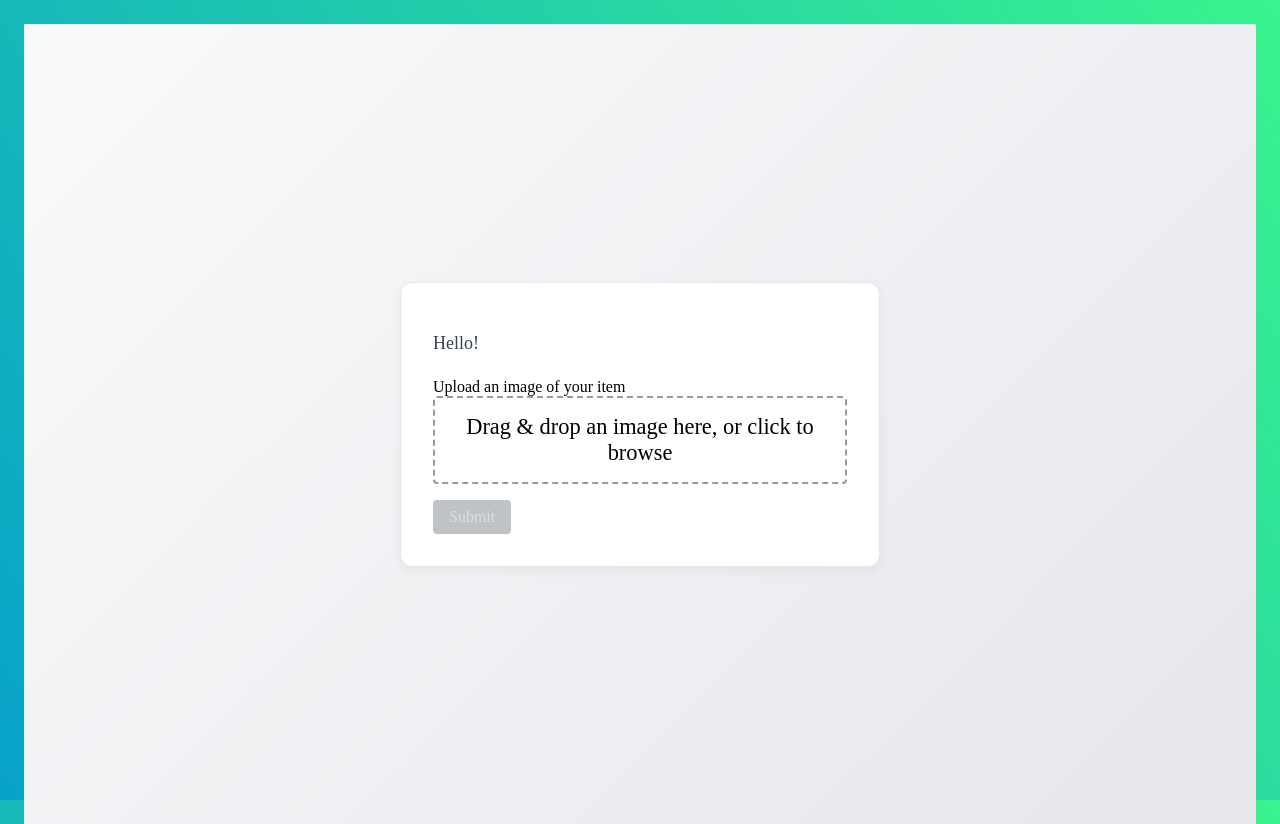
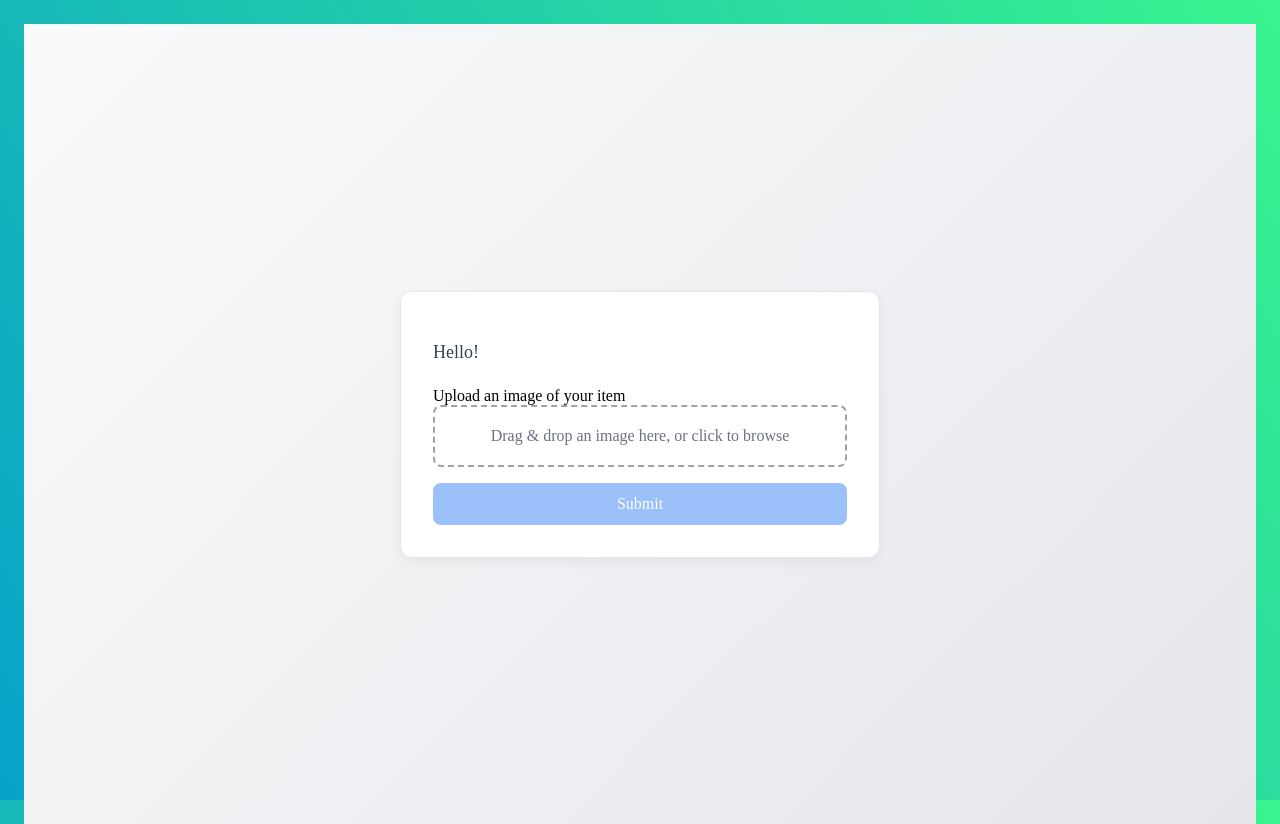
Before and after one commit to TheDarkFyre/item-disposal-website, a Next.js app: page / in a window 1280 px wide. Built offline with nearby package versions, Linux system fonts and the light colour scheme.

Commit message:
Update prompt-form.module.css

```diff
--- a/src/app/components/prompt-form.module.css
+++ b/src/app/components/prompt-form.module.css
@@ -1,33 +1,47 @@
 .input {
     width: 100%;
-    font-size: 1.4rem;
-    padding: 1rem;
+    font-size: 1rem;
+    padding: 1.25rem;
     display: block;
-    border: 2px dashed #97999A;
-    border-radius: 4px;
+    border: 2px dashed #9ca3af;
+    border-radius: 8px;
     margin-bottom: 1rem;
     text-align: center;
+    color: #6b7280;
+    transition: background-color 0.2s, border-color 0.2s;
+}
+
+.input:hover,
+.input:focus {
+    background-color: #f9fafb;
+    border-color: #6b7280;
+}
+
+.submitButton {
+    display: inline-block;
+    width: 100%;
+    padding: 0.75rem 1rem;
+    border: none;
+    font-family: inherit;
+    background: #3b82f6;
+    color: #ffffff;
+    font-size: 1rem;
+    font-weight: 500;
+    text-align: center;
+    border-radius: 8px;
     cursor: pointer;
     transition: background-color 0.2s;
 }
 
-.input:hover,
-.input:focus {
-    background-color: #f5f5f5;
+.submitButton:hover:not([disabled]) {
+    background-color: #2563eb;
 }
 
-.submitButton {
-    padding: 0.5rem 1rem;
-    border: 0;
-    font-family: inherit;
-    background: #061420;
-    color: #fff;
-    font-size: 1rem;
-    border-radius: 4px;
-    cursor: pointer;
+.submitButton:active:not([disabled]) {
+    background-color: #1e40af;
 }
 
 .submitButton[disabled] {
-    opacity: 0.25;
-    color: gray;
+    opacity: 0.5;
+    cursor: not-allowed;
 }
```
